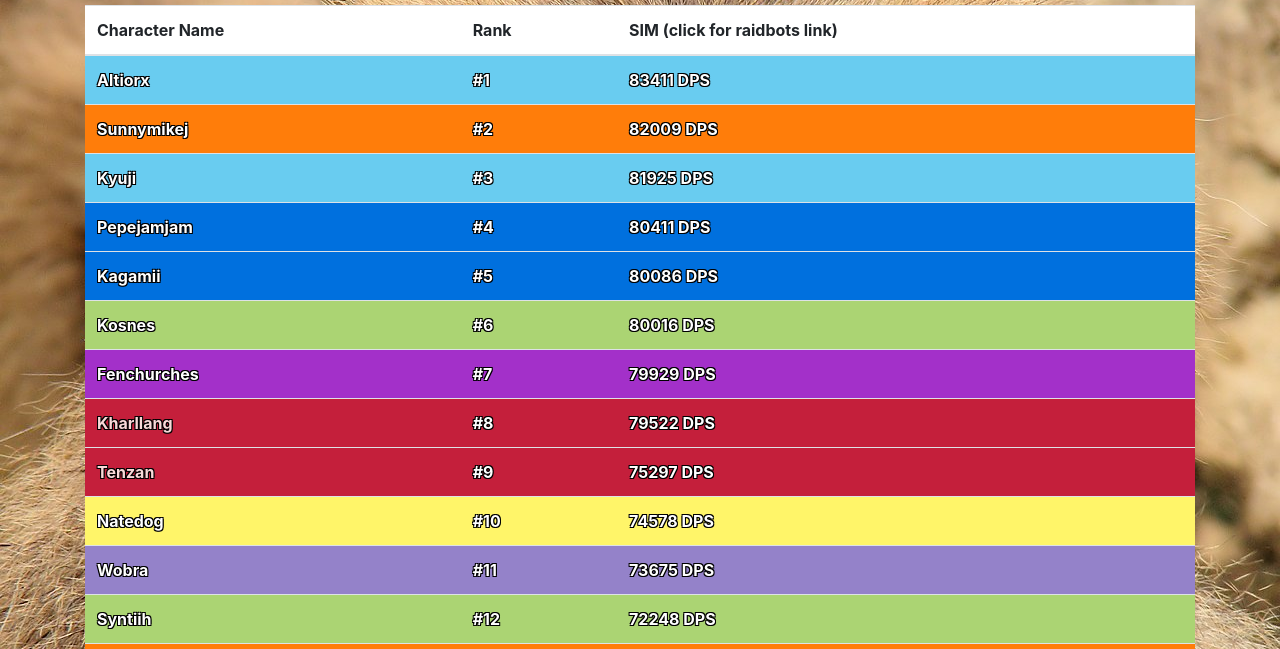
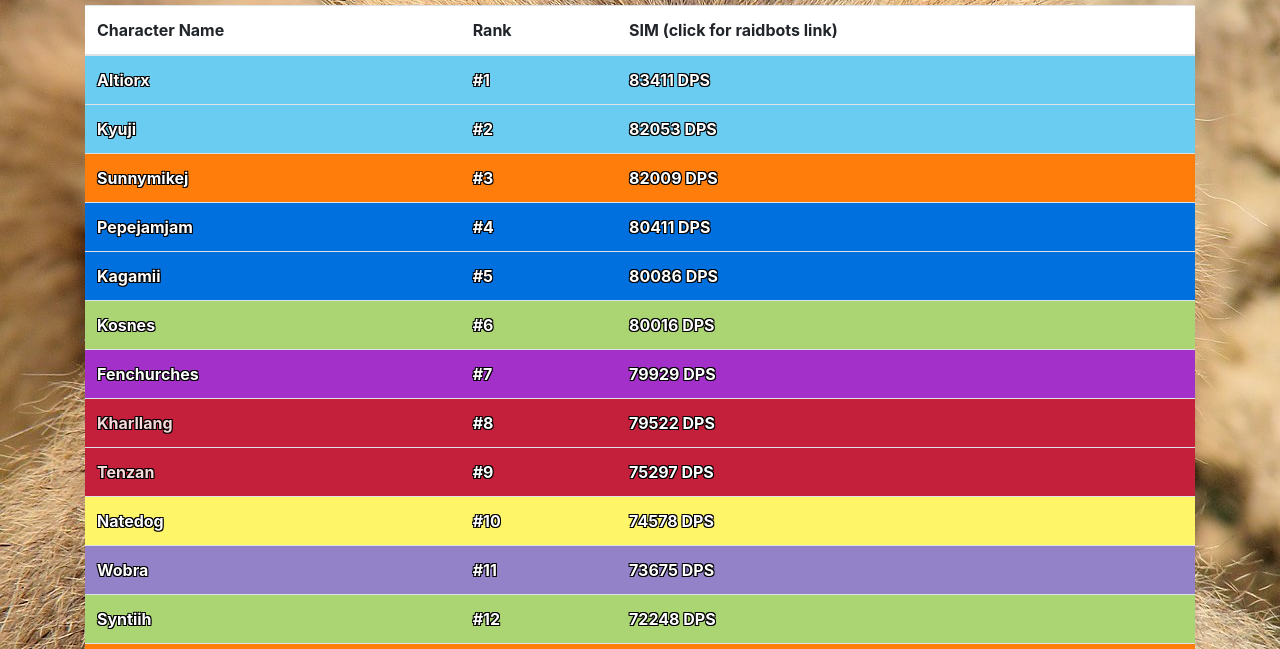
Before and after one commit to KyujiQG/BaboonsSimsRanks, a website: page game/index.html in a window 1280 px wide. Shown: the part 151-800 px from the top of the page. Drawn offline with nearby package versions, Linux system fonts and the light colour scheme.

Commit message:
changes-26.01.2023

```diff
--- a/file.csv
+++ b/file.csv
@@ -1,7 +1,7 @@
 character_name,class,dps,link
 Altiorx,mage,83411,https://www.raidbots.com/simbot/report/4YBFxfXKMJ2WrGZNLgMBtL
+Kyuji,mage,82053,https://www.raidbots.com/simbot/report/uAqvwc3hJ6c8Hn1qCRwptZ
 Sunnymikej,druid,82009,https://www.raidbots.com/simbot/report/j5urHUUrfny5h83goAdE3P
-Kyuji,mage,81925,https://www.raidbots.com/simbot/report/cN2VKU7Z8AZdWM6WwRmfjn
 Pepejamjam,shaman,80411,https://www.raidbots.com/simbot/report/eV1UeAwpFNQnWHmrnjUnBV
 Kagamii,shaman,80086,https://www.raidbots.com/simbot/report/iSp5RCnrPLUsNgQfMwKxA6
 Kosnes,hunter,80016,https://www.raidbots.com/simbot/report/oUf45UYe9TXQsD4UNFbFcu
--- a/game/index.html
+++ b/game/index.html
@@ -111,17 +111,17 @@ a {
    <td class='DPS'>
       <a href='https://www.raidbots.com/simbot/report/4YBFxfXKMJ2WrGZNLgMBtL' target='_blank'>83411 DPS</a>
    </td>
+</tr><tr class='mage'>
+   <td class='character-name'>Kyuji</td>
+   <td class='rank'>#2</td>
+   <td class='DPS'>
+      <a href='https://www.raidbots.com/simbot/report/uAqvwc3hJ6c8Hn1qCRwptZ' target='_blank'>82053 DPS</a>
+   </td>
 </tr><tr class='druid'>
    <td class='character-name'>Sunnymikej</td>
-   <td class='rank'>#2</td>
+   <td class='rank'>#3</td>
    <td class='DPS'>
       <a href='https://www.raidbots.com/simbot/report/j5urHUUrfny5h83goAdE3P' target='_blank'>82009 DPS</a>
-   </td>
-</tr><tr class='mage'>
-   <td class='character-name'>Kyuji</td>
-   <td class='rank'>#3</td>
-   <td class='DPS'>
-      <a href='https://www.raidbots.com/simbot/report/cN2VKU7Z8AZdWM6WwRmfjn' target='_blank'>81925 DPS</a>
    </td>
 </tr><tr class='shaman'>
    <td class='character-name'>Pepejamjam</td>
```
